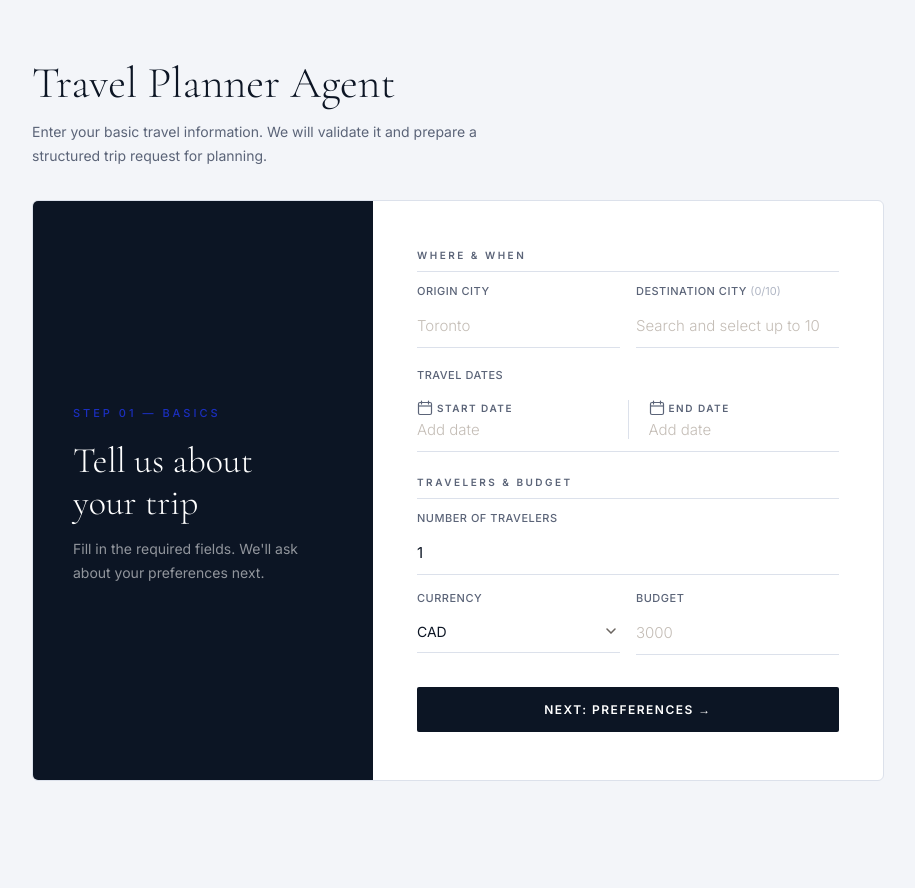
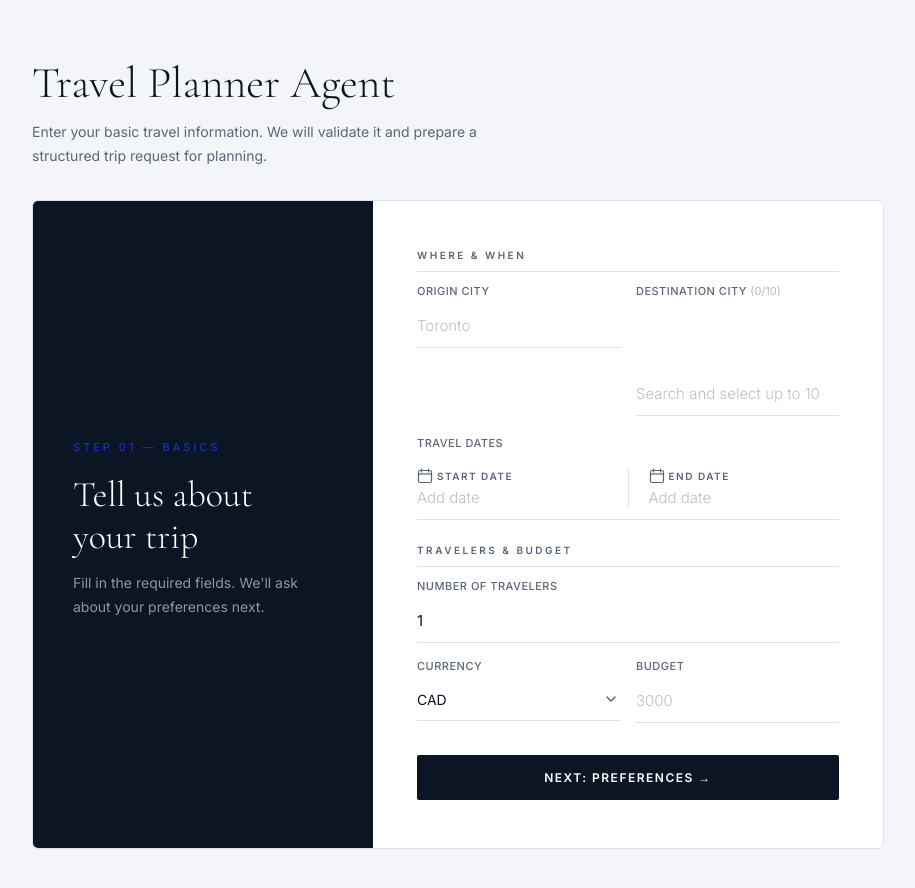
Before and after one commit to Loyiiiii/AI_Agent_Project_Travel_Planner, a React (Vite) app in the folder code/Intake_Agent/frontend/: page / in a window 1280 px wide. Both pictures are taken after a click on the button "START PLANNING →". Shown: the top 888 px of the page, without its empty margins (182-1097 px from the left). Built offline with nearby package versions, Linux system fonts and the light colour scheme.

Commit message:
Reserve fixed height for destination tag area so input never shifts position

```diff
--- a/code/Intake_Agent/frontend/src/components/TripIntakeForm.jsx
+++ b/code/Intake_Agent/frontend/src/components/TripIntakeForm.jsx
@@ -152,7 +152,6 @@ function MultiCityField({ id, label, values, onChange, placeholder, maxItems = 1
     <div className="field" ref={wrapRef}>
       <label htmlFor={id}>{label} <span className="field-count">({values.length}/{maxItems})</span></label>
 
-      {values.length > 0 && (
       <div className="tag-list">
         {values.map((c) => (
           <span key={c} className="tag-chip">
@@ -161,7 +160,6 @@ function MultiCityField({ id, label, values, onChange, placeholder, maxItems = 1
           </span>
         ))}
       </div>
-      )}
 
       <input
         id={id}
--- a/code/Intake_Agent/frontend/src/styles/tripIntake.css
+++ b/code/Intake_Agent/frontend/src/styles/tripIntake.css
@@ -129,7 +129,7 @@ small { display: block; margin-top: 6px; font-size: 12px; color: var(--mist); }
 
 .field-count { text-transform: none; font-weight: 400; letter-spacing: 0; color: #B0B6C4; }
 
-.tag-list { display: flex; flex-wrap: wrap; gap: 6px; margin-bottom: 8px; max-height: 58px; overflow-y: auto; padding-right: 2px; }
+.tag-list { display: flex; flex-wrap: wrap; align-content: flex-start; gap: 6px; margin-bottom: 4px; min-height: 58px; max-height: 58px; overflow-y: auto; padding-right: 2px; }
 .tag-chip {
   display: inline-flex; align-items: center; gap: 5px; flex-shrink: 0;
   padding: 4px 5px 4px 10px; border-radius: 100px;
```
Lines whose indentation alone changed are shown as unchanged.
